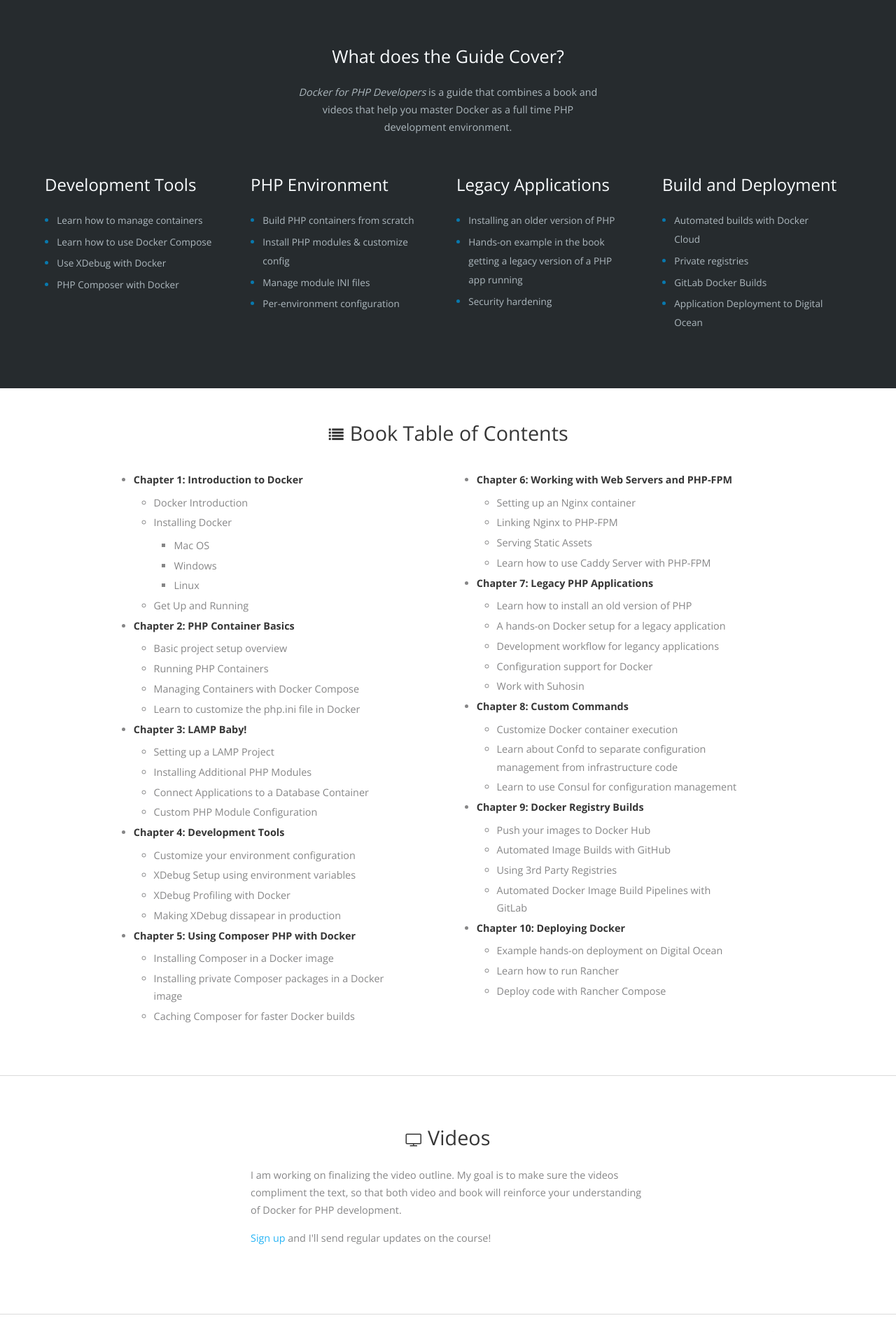
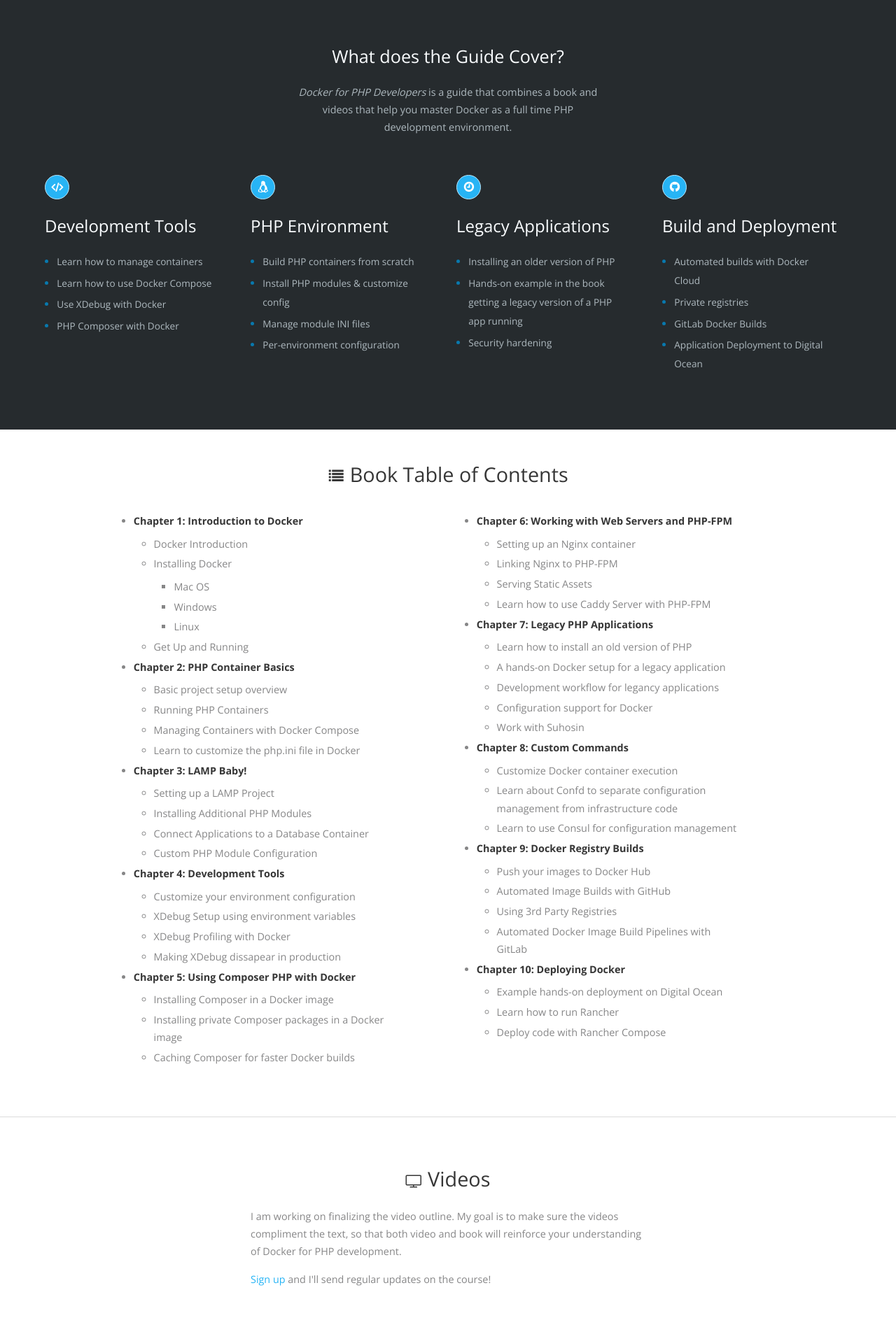
Before and after one commit to bitpressio/bitpressio.github.io, a Jekyll site: the page built from mastering-docker-php.md, in a window 1280 px wide. Shown: the part 1136-3040 px from the top of the page at 70% size. Built offline with Jekyll 4.4.1, drawn with Linux system fonts in a browser that asks for light colours; some web fonts are replaced.

Commit message:
Adding figures above headings

```diff
--- a/_sass/mastering-docker/ui/_all.scss
+++ b/_sass/mastering-docker/ui/_all.scss
@@ -215,6 +215,20 @@
   }
 }
 
+figure.icon {
+  display: block;
+  width: 35px;
+  height: 35px;
+  background: $cover-blue;
+  border: 1px solid lighten($cover-blue, 30%);
+  color: white;
+  border-radius: 50%;
+  line-height: 34px;
+  font-size: 16px;
+  font-weight: bold;
+  margin-bottom: 1.5rem !important;
+}
+
 .dark-grey-bg {
   background-color: $dark-bg;
   .content {
--- a/mastering-docker-php.md
+++ b/mastering-docker-php.md
@@ -90,6 +90,7 @@
                 <div class="column is-3-desktop is-6-tablet">
                     <div class="content info-box">
                         <h4 class="title is-4">
+                            <figure class="icon fa fa-code"></figure>
                             Development Tools
                         </h4>
                         <!-- <p>One of the toughest challenges when trying out Docker is learning how to get comfortable with Docker.</p> -->
@@ -112,6 +113,7 @@
                 <div class="column is-3-desktop is-6-tablet">
                     <div class="content info-box">
                         <h4 class="title is-4">
+                            <figure class="icon fa fa-linux"></figure>
                             PHP Environment
                         </h4>
                         <!-- <p>Learn through examples that walk you through installing PHP modules, INI files, and running web servers.</p> -->
@@ -134,6 +136,7 @@
                 <div class="column is-3-desktop is-6-tablet">
                     <div class="content info-box">
                         <h4 class="title is-4">
+                            <figure class="icon fa fa-clock-o"></figure>
                             Legacy Applications
                         </h4>
                         <!-- <p>Let's face it, most of us have worked with that old PHP application running on legacy hardware.</p> -->
@@ -153,6 +156,7 @@
                 <div class="column is-3-desktop is-6-tablet">
                     <div class="content info">
                         <h4 class="title is-4">
+                            <figure class="icon fa fa-github"></figure>
                             Build and Deployment
                         </h4>
                         <!-- <p>You need to eventually build images and deploy them to production. We will automate builds and walk through deploying to the cloud.</p> -->
```
